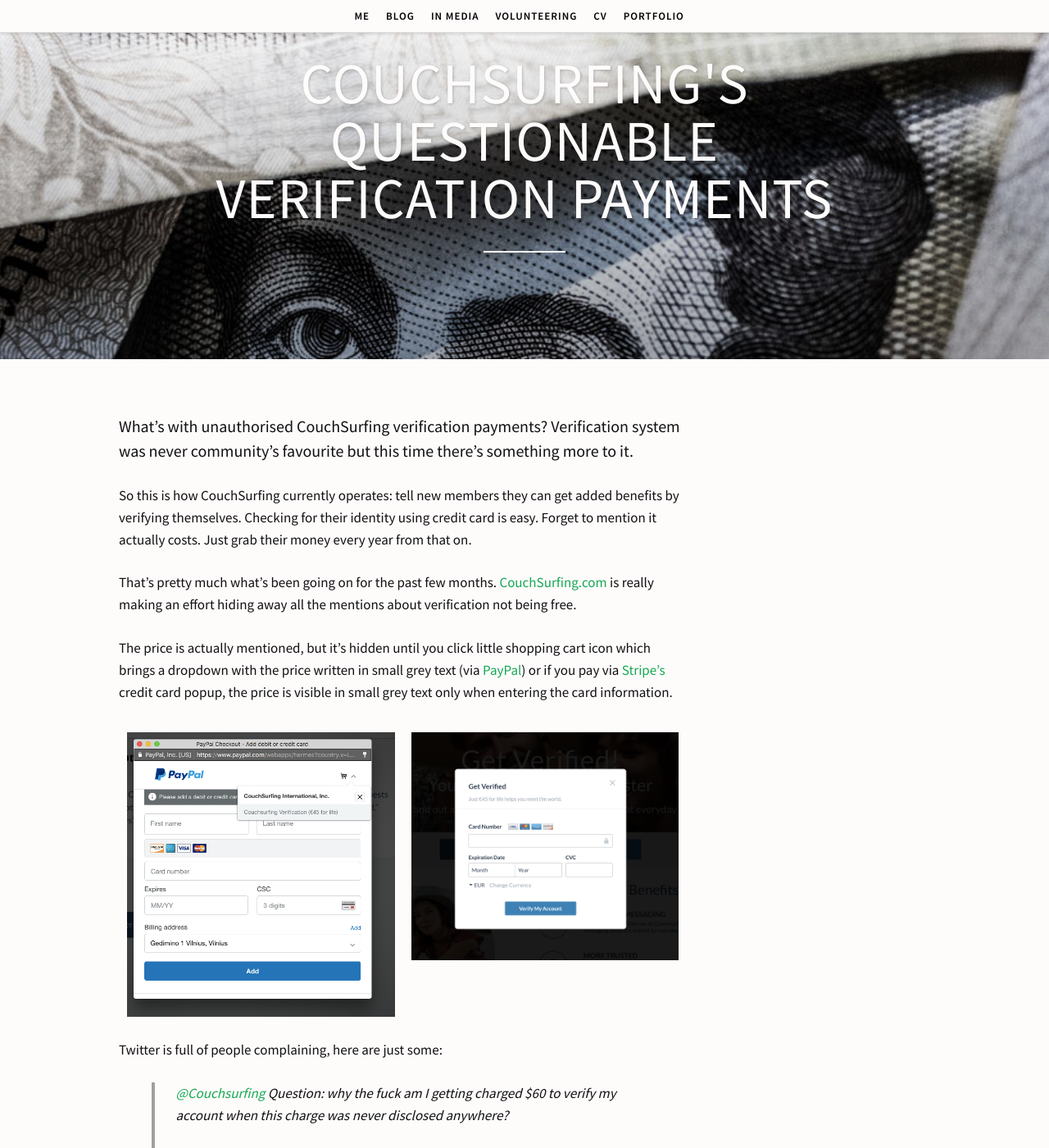
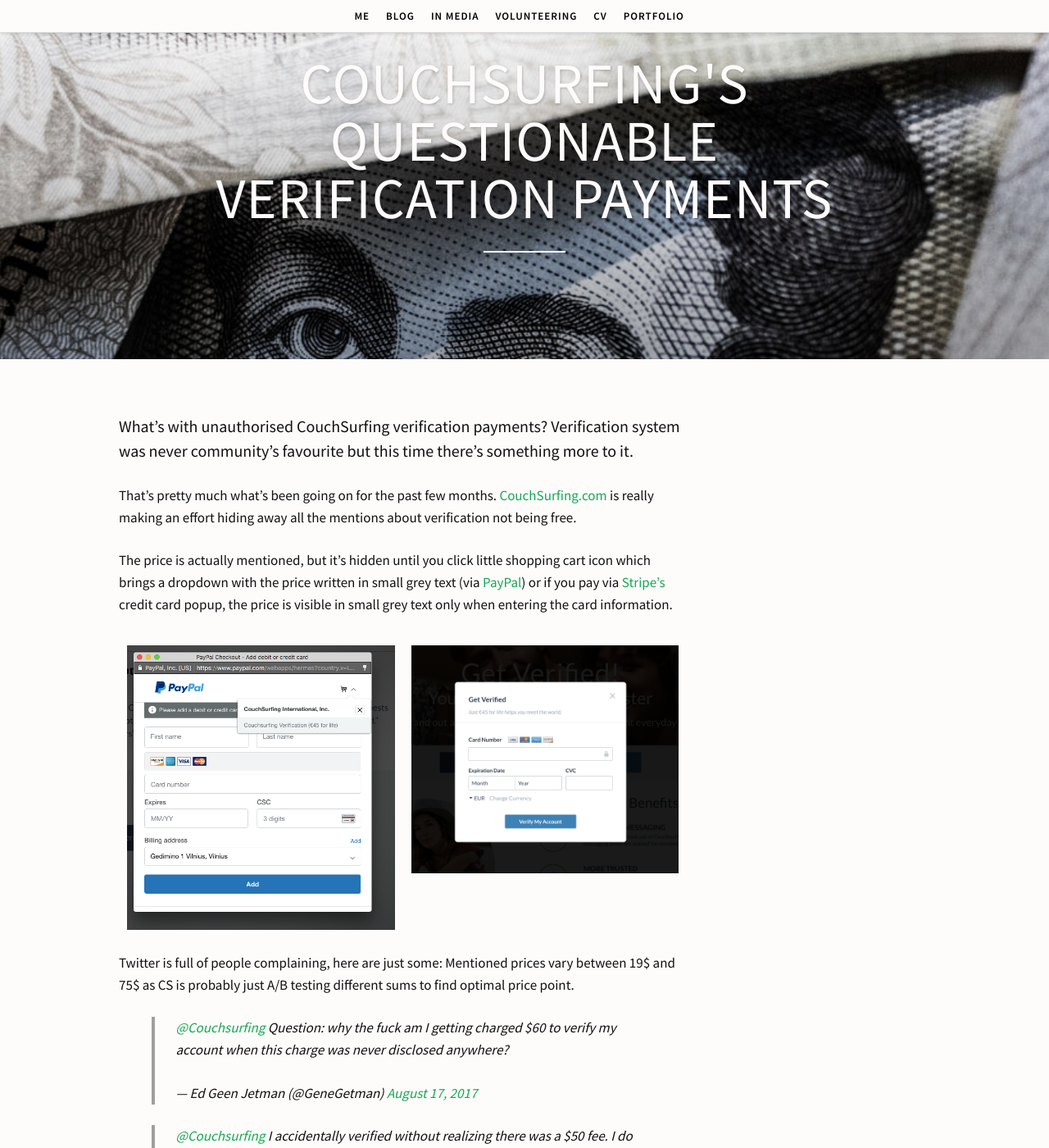
Before and after one commit to simison/simison.github.io, a Jekyll site: the page built from _posts/2016-08-23-whats-going-on-with-couchsurfing-verification.markdown, in a window 1280 px wide and 1400 px high, scrolled down 495 px. Shown: the whole window at 82% size. Built offline with Jekyll 4.4.1, drawn with Linux system fonts in a browser that asks for light colours; some web fonts are replaced; comment, search, counter and statistics services are not loaded.

Commit message:
Add mention about varying prices

```diff
--- a/_posts/2016-08-23-whats-going-on-with-couchsurfing-verification.markdown
+++ b/_posts/2016-08-23-whats-going-on-with-couchsurfing-verification.markdown
@@ -14,7 +14,6 @@
 
 <span class="lead">What's with unauthorised CouchSurfing verification payments? Verification system was never community's favourite but this time there's something more to it.</span>
 
-So this is how CouchSurfing currently operates: tell new members they can get added benefits by verifying themselves. Checking for their identity using credit card is easy. Forget to mention it actually costs. Just grab their money every year from that on.
 
 That's pretty much what's been going on for the past few months. [CouchSurfing.com](https://www.couchsurfing.com) is really making an effort hiding away all the mentions about verification not being free.
 
@@ -34,6 +33,8 @@
 </div>
 
 Twitter is full of people complaining, here are just some:
+Mentioned prices vary between 19$ and 75$ as CS is probably just A/B testing different sums to find optimal price point.
+
 
 <blockquote class="twitter-tweet" data-partner="tweetdeck"><p lang="en" dir="ltr"><a href="https://twitter.com/Couchsurfing">@Couchsurfing</a> Question: why the fuck am I getting charged $60 to verify my account when this charge was never disclosed anywhere?</p>&mdash; Ed Geen Jetman (@GeneGetman) <a href="https://twitter.com/GeneGetman/status/898307334870532096">August 17, 2017</a></blockquote>
 
```
